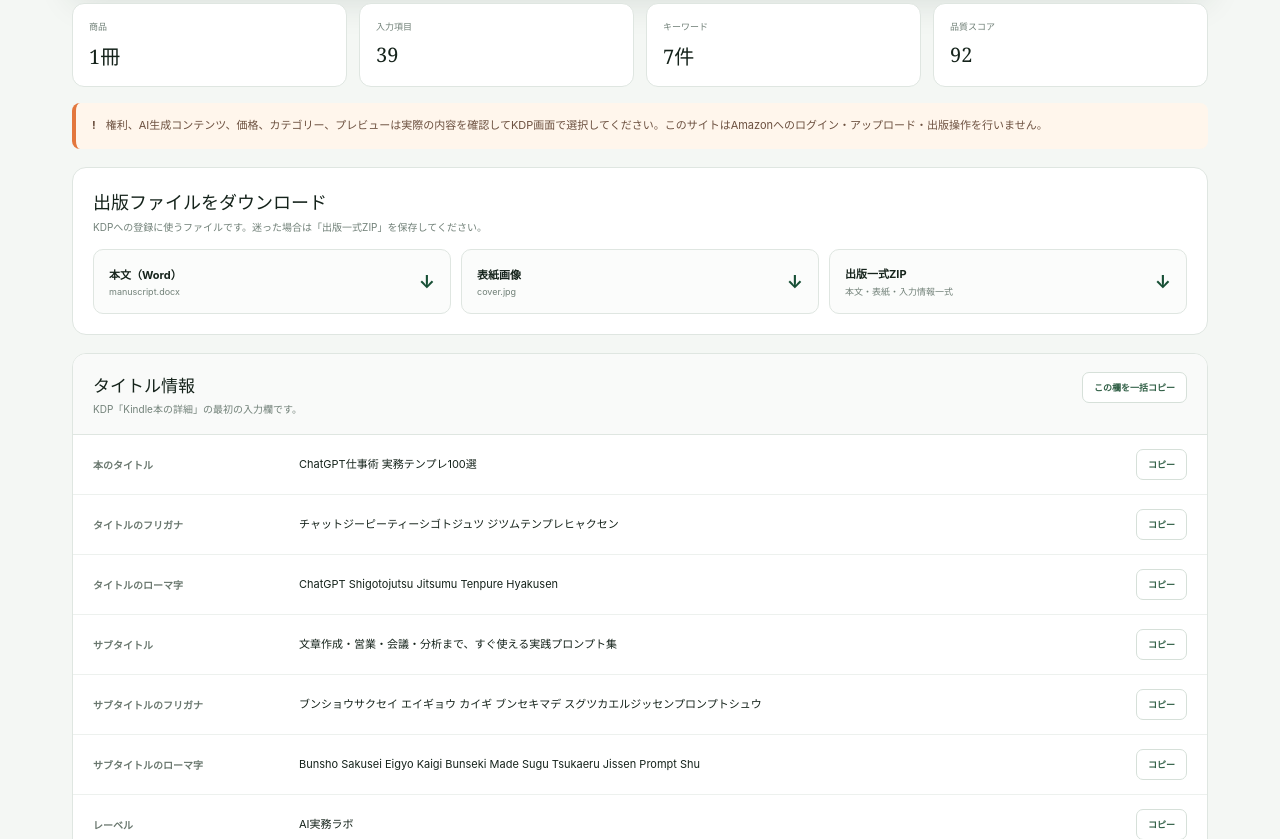
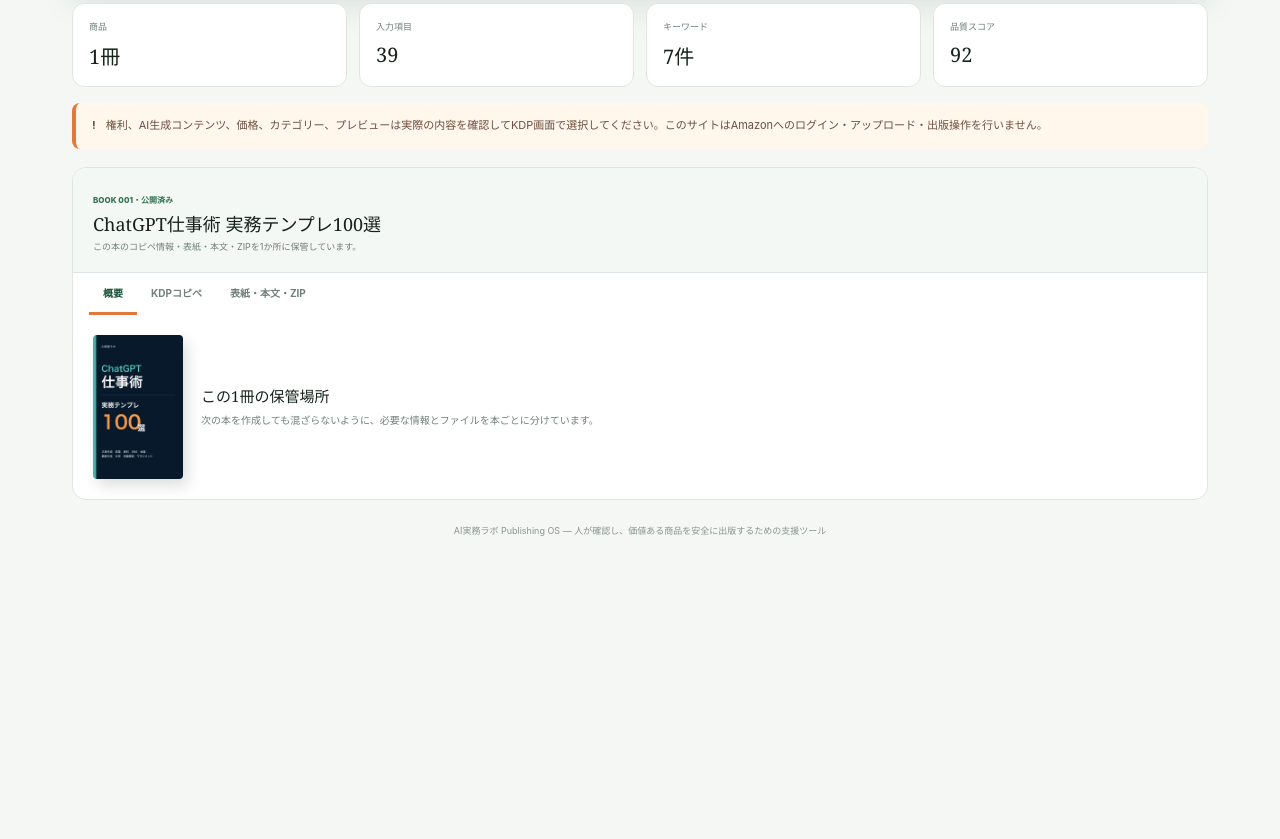
Before and after one commit to kagidarts-35/ai-publishing-os-public, a plain HTML site: page index.html in a window 1280 px wide. Shown: the part 261-1100 px from the top of the page. After the commit the page ends 877 px from the top, so only its background shows below. Drawn offline with Linux system fonts and the light colour scheme.

Commit message:
Organize each book into tabs

```diff
--- a/index.html
+++ b/index.html
@@ -12,6 +12,7 @@
     .hero{display:grid;grid-template-columns:1fr auto;gap:24px;align-items:center;background:linear-gradient(140deg,#143d2a,#1f6544);color:#fff;border-radius:18px;padding:30px;box-shadow:0 14px 36px #17362322}.hero p{margin:0 0 8px;color:#a9cfba;font-size:10px;font-weight:800;letter-spacing:.15em}.hero h1{margin:0 0 8px;font:500 28px Georgia,"Yu Mincho",serif}.hero span{font-size:12px;color:#c8dcd0}.primary{border:0;border-radius:9px;background:var(--orange);color:white;padding:13px 18px;font-weight:700;font-size:11px}.summary{display:grid;grid-template-columns:repeat(4,1fr);gap:12px;margin:16px 0}.stat{padding:16px;background:#fff;border:1px solid var(--line);border-radius:12px}.stat span{display:block;font-size:9px;color:var(--muted)}.stat strong{display:block;margin-top:8px;font:500 20px Georgia}
     .notice{display:flex;gap:10px;align-items:flex-start;padding:14px 16px;background:#fff6ec;border-left:4px solid var(--orange);border-radius:8px;color:#6c503f;font-size:11px;line-height:1.6;margin-bottom:18px}
     .downloads{background:#fff;border:1px solid var(--line);border-radius:14px;padding:20px;margin:0 0 18px}.downloads h2{margin:0 0 5px;font:500 18px Georgia,"Yu Mincho",serif}.downloads>p{margin:0 0 15px;color:var(--muted);font-size:10px}.download-grid{display:grid;grid-template-columns:repeat(3,1fr);gap:10px}.download{display:flex;align-items:center;justify-content:space-between;gap:12px;padding:15px;border:1px solid var(--line);border-radius:10px;color:var(--ink);text-decoration:none;background:#fbfcfb}.download:hover{border-color:#85a391;background:#f2f8f4}.download strong{display:block;font-size:11px}.download small{display:block;color:var(--muted);font-size:9px;margin-top:4px}.download b{color:var(--green);font-size:18px}
+    .book-box{background:#fff;border:1px solid var(--line);border-radius:14px;margin-bottom:18px;overflow:hidden}.book-box-head{display:flex;justify-content:space-between;align-items:center;gap:18px;padding:19px 20px;background:#f4f8f5}.book-box-head h2{margin:3px 0 4px;font:500 18px Georgia,"Yu Mincho",serif}.book-box-head p{margin:0;color:var(--muted);font-size:9px}.book-no{color:#347151;font-size:8px;font-weight:800}.book-tabs{display:flex;padding:0 16px;border-top:1px solid var(--line)}.book-tabs button{padding:12px 14px;border:0;border-bottom:3px solid transparent;background:transparent;color:var(--muted);font-size:10px;font-weight:700}.book-tabs button.active{color:var(--green);border-bottom-color:var(--orange)}.book-overview{display:grid;grid-template-columns:90px 1fr;gap:18px;align-items:center;padding:20px}.book-overview img{width:90px;border-radius:4px;box-shadow:5px 7px 14px #182f2026}.book-overview h3{margin:0 0 6px;font:500 15px Georgia,"Yu Mincho",serif}.book-overview p{margin:0;color:var(--muted);font-size:10px;line-height:1.7}.panel-hidden{display:none}
     .section{background:#fff;border:1px solid var(--line);border-radius:14px;margin-top:14px;overflow:hidden}.section-head{display:flex;align-items:flex-start;justify-content:space-between;gap:20px;padding:18px 20px;background:#f9faf9;border-bottom:1px solid var(--line)}.section-head h2{margin:0 0 4px;font:500 17px Georgia,"Yu Mincho",serif}.section-head p{margin:0;color:var(--muted);font-size:10px}.section-head button,.copy{border:1px solid #d6e0d9;background:#fff;color:#326047;border-radius:7px;padding:8px 11px;font-size:9px;font-weight:700;white-space:nowrap}
     .field{display:grid;grid-template-columns:190px 1fr auto;gap:16px;align-items:center;padding:14px 20px;border-bottom:1px solid #edf1ee}.field:last-child{border:0}.field label{font-size:10px;font-weight:700;color:#69776e}.value{font-size:11px;line-height:1.7;white-space:pre-line}.note{display:block;color:#bd6939;font-size:8px;margin-top:4px}.blank{color:#99a29c;background:#fbfcfb}.footer{text-align:center;color:#89958e;font-size:9px;margin-top:24px}.toast{position:fixed;left:50%;bottom:24px;transform:translate(-50%,20px);opacity:0;pointer-events:none;background:#102b1e;color:#fff;border-radius:30px;padding:11px 18px;font-size:11px;transition:.2s}.toast.show{opacity:1;transform:translate(-50%,0)}
     @media(max-width:720px){.shell{padding:20px 13px 50px}.top{align-items:flex-start}.safe{font-size:8px}.hero{grid-template-columns:1fr;padding:22px}.hero h1{font-size:23px}.hero .primary{width:100%}.summary{grid-template-columns:1fr 1fr}.download-grid{grid-template-columns:1fr}.section-head{flex-direction:column}.section-head button{width:100%}.field{grid-template-columns:1fr auto;gap:7px}.field label{grid-column:1/-1}.copy{grid-column:2;grid-row:2}.value{grid-column:1;grid-row:2}}
@@ -31,7 +32,12 @@
       <div class="stat"><span>商品</span><strong>1冊</strong></div><div class="stat"><span>入力項目</span><strong>39</strong></div><div class="stat"><span>キーワード</span><strong>7件</strong></div><div class="stat"><span>品質スコア</span><strong>92</strong></div>
     </section>
     <div class="notice"><b>!</b><span>権利、AI生成コンテンツ、価格、カテゴリー、プレビューは実際の内容を確認してKDP画面で選択してください。このサイトはAmazonへのログイン・アップロード・出版操作を行いません。</span></div>
-    <section class="downloads">
+    <section class="book-box">
+      <header class="book-box-head"><div><span class="book-no">BOOK 001・公開済み</span><h2>ChatGPT仕事術 実務テンプレ100選</h2><p>この本のコピペ情報・表紙・本文・ZIPを1か所に保管しています。</p></div></header>
+      <nav class="book-tabs" aria-label="この本の資料"><button class="active" data-tab="overview">概要</button><button data-tab="copy">KDPコピペ</button><button data-tab="files">表紙・本文・ZIP</button></nav>
+      <div class="book-overview" data-panel="overview"><img src="cover.jpg" alt="本の表紙"><div><h3>この1冊の保管場所</h3><p>次の本を作成しても混ざらないように、必要な情報とファイルを本ごとに分けています。</p></div></div>
+    </section>
+    <section class="downloads panel-hidden" data-panel="files">
       <h2>出版ファイルをダウンロード</h2>
       <p>KDPへの登録に使うファイルです。迷った場合は「出版一式ZIP」を保存してください。</p>
       <div class="download-grid">
@@ -40,7 +46,7 @@
         <a class="download" href="publishing-package.zip" download><span><strong>出版一式ZIP</strong><small>本文・表紙・入力情報一式</small></span><b>↓</b></a>
       </div>
     </section>
-    <div id="sections"></div>
+    <div id="sections" class="panel-hidden" data-panel="copy"></div>
     <p class="footer">AI実務ラボ Publishing OS — 人が確認し、価値ある商品を安全に出版するための支援ツール</p>
   </main>
   <div class="toast" id="toast">コピーしました</div>
@@ -72,6 +78,10 @@
       root.append(article);
     });
     document.querySelector("#copy-all").onclick=()=>copy(sections.map(sectionText).join("\\n\\n"));
+    document.querySelectorAll("[data-tab]").forEach(button=>button.onclick=()=>{
+      document.querySelectorAll("[data-tab]").forEach(item=>item.classList.toggle("active",item===button));
+      document.querySelectorAll("[data-panel]").forEach(panel=>panel.classList.toggle("panel-hidden",panel.dataset.panel!==button.dataset.tab));
+    });
   </script>
 </body>
 </html>
```
